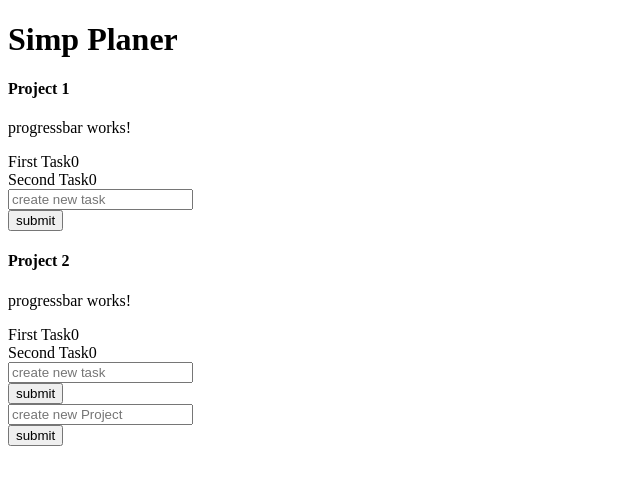
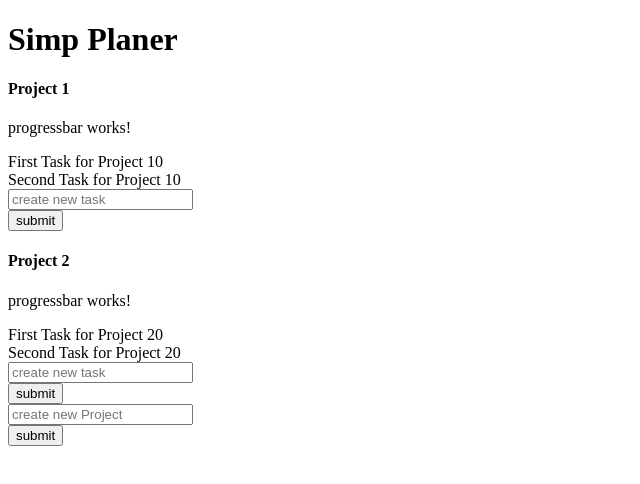
Before and after one commit to RouvenGonzalez/App-Template, an Angular app in the folder projekt/: page / in a window 1280 px wide. Shown: the top 484 px of the page, without its empty margins (0-640 px from the left). Built offline with nearby package versions, Linux system fonts and the light colour scheme.

Commit message:
#3 created a directive for the current project for the task.component and changed the corresponding functions to work as intendet

```diff
--- a/projekt/src/app/project/project.component.html
+++ b/projekt/src/app/project/project.component.html
@@ -2,7 +2,7 @@
     <div *ngFor="let project of getProject()">
         <h4>{{project.name}}</h4>
         <app-progressbar></app-progressbar>
-        <app-task></app-task>
+        <app-task [currentProject]="project"></app-task>
     </div>
     <form #newProject = "ngForm" (ngSubmit) = "addProject(newProject.value)">
         <input type = "text" name = "name" placeholder = "create new Project" ngModel>
--- a/projekt/src/app/services/backend.service.ts
+++ b/projekt/src/app/services/backend.service.ts
@@ -25,21 +25,16 @@ export class BackendService {
       ],
     },
   ];
-  // **Prototype** array of tasks for view
-  tasks: Task[] = [
-    { description: 'First Task', status: 0 },
-    { description: 'Second Task', status: 0 },
-  ];
 
   // provide task list for view
-  getTasks(): Task[] {
-    return this.tasks;
+  getTasks(project: Project): Task[] {
+    return project.tasks;
   }
 
   // create new task object
-  addTask(newTask: string): void {
+  addTask(newTask: string, project: Project): void {
     const task = new Task(newTask);
-    this.tasks.push(task);
+    project.tasks.push(task);
   }
 
   // provide project list for view
--- a/projekt/src/app/task/task.component.html
+++ b/projekt/src/app/task/task.component.html
@@ -1,8 +1,8 @@
 <div>
-  <div *ngFor="let task of getTasks()">
+  <div *ngFor="let task of getTasks(currentProject)">
   {{task.description}}{{task.status}}
   </div>
-  <form #newTask = "ngForm" (ngSubmit) = "addTask(newTask.value)">
+  <form #newTask = "ngForm" (ngSubmit) = "addTask(newTask.value, currentProject)">
     <input type = "text" name = "description" placeholder = "create new task" ngModel>
   <br>
 
--- a/projekt/src/app/task/task.component.ts
+++ b/projekt/src/app/task/task.component.ts
@@ -1,4 +1,5 @@
-import { Component, OnInit } from '@angular/core';
+import { Component, OnInit, Input } from '@angular/core';
+import { Project } from '../models/project';
 import { Task } from '../models/task';
 import { BackendService } from '../services/backend.service';
 
@@ -12,12 +13,14 @@ export class TaskComponent implements OnInit {
 
   ngOnInit(): void {}
 
+  @Input() currentProject: Project;
+
   // get task from backend.service
-  getTasks(): Task[] {
-    return this.backendService.getTasks();
+  getTasks(currentProject: Project): Task[] {
+    return this.backendService.getTasks(currentProject);
   }
   // send data for a new task to backend.service
-  addTask(task: Task): void {
-    this.backendService.addTask(task.description);
+  addTask(task: Task, currentProject: Project): void {
+    this.backendService.addTask(task.description, currentProject);
   }
 }
```
